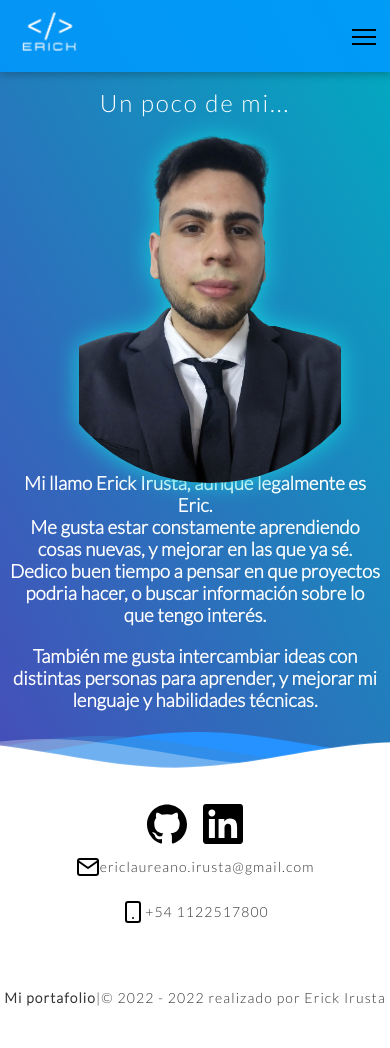
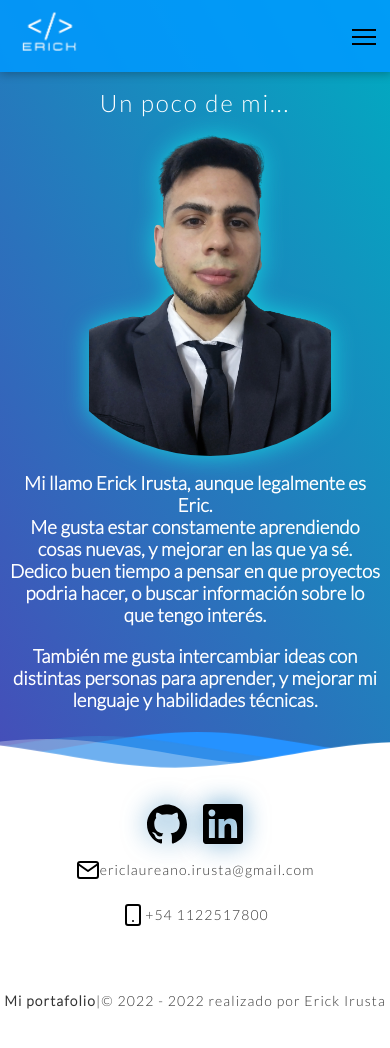
Before and after one commit to EricksonRT/MyportfolioV2, a React (Vite) app: page /about in a window 390 px wide. Shown: the top 1048 px of the page. Built offline with nearby package versions, Linux system fonts and the light colour scheme.

Commit message:
img respo

```diff
--- a/src/assets/css/app.css
+++ b/src/assets/css/app.css
@@ -179,7 +179,14 @@ input[type=checkbox]:checked + .nav__ul {
     flex-wrap: wrap;
     justify-content: center;
   }
+  .card-img img {
+    height: 323px !important;
+  }
 }
+.link-to {
+  filter: drop-shadow(0 0 0.75rem rgba(0, 105, 175, 0.659));
+}
+
 .footer {
   width: 100vh;
   position: relative;
--- a/src/assets/js/main_app.js
+++ b/src/assets/js/main_app.js
@@ -10,5 +10,5 @@ buttons.forEach((btn) => {
 });
 
 const resetLink = () => {
-  buttons.forEach((btn) => btn.classList.remove('active'));
+  buttons.forEach((bt) => bt.classList.remove('active'));
 };
--- a/src/assets/sass/_generalStyles.scss
+++ b/src/assets/sass/_generalStyles.scss
@@ -38,6 +38,15 @@ $colorWhitetexto: rgb(220, 220, 220);
     flex-wrap: wrap;
     justify-content: center;
   }
+  .card-img {
+    img {
+      height: 323px !important;
+    }
+  }
 }
 
-// css about
+// css footer links icons
+.link-to {
+  filter: drop-shadow(0 0 0.75rem rgba(0, 105, 175, 0.659));
+  // transition: ease-in-out;
+}
--- a/src/components/Footer/Footer.jsx
+++ b/src/components/Footer/Footer.jsx
@@ -1,10 +1,12 @@
-import Wave from "../../assets/img/icons/Wave/Wave";
-import logoGithub from "../../assets/img/icons/social/github.svg";
-import logolinkedin from "../../assets/img/icons/social/linkedin.svg";
-import logoEmail from "../../assets/img/icons/social/mail.svg";
-import logoPhone from "../../assets/img/icons/social/smartphone.svg";
+import Wave from '../../assets/img/icons/Wave/Wave';
+import logoGithub from '../../assets/img/icons/social/github.svg';
+import logolinkedin from '../../assets/img/icons/social/linkedin.svg';
+import logoEmail from '../../assets/img/icons/social/mail.svg';
+import logoPhone from '../../assets/img/icons/social/smartphone.svg';
 export const Footer = () => {
   const fecha = new Date();
+  const linkLinkedin = 'https://www.linkedin.com/in/eric-irusta/';
+  const linkGithub = 'https://github.com/EricksonRT';
   return (
     <>
       <div className="header">
@@ -13,16 +15,20 @@ export const Footer = () => {
       {/* content flex */}
       <div className="flex-icons">
         <div className="flex-icons_end">
+          <a className="link-to" href={linkGithub} target="blank">
             <img
               className="flex-icons__icon-social-end"
               src={logoGithub}
               alt="icon-github"
             />
+          </a>
+          <a className="link-to" href={linkLinkedin} target="blank">
             <img
               className="flex-icons__icon-social-end"
               src={logolinkedin}
               alt="icon-linkedin"
             />
+          </a>
         </div>
         <div className="flex">
           <img
--- a/src/components/Navbar/Navbar.jsx
+++ b/src/components/Navbar/Navbar.jsx
@@ -31,7 +31,7 @@ export const Nabvar = () => {
         />
         <ul className="nav__ul">
           <li className="nav__itemlist">
-            <Link className="nav__itemref active" to="/about/">
+            <Link className="nav__itemref" to="/about/">
               <b>Sobre mi</b>
             </Link>
             <div className="nav--line"></div>
```
Also changed, not shown: 1 other file (tests, documents, lock files or other folders). Lines whose indentation alone changed are shown as unchanged.
